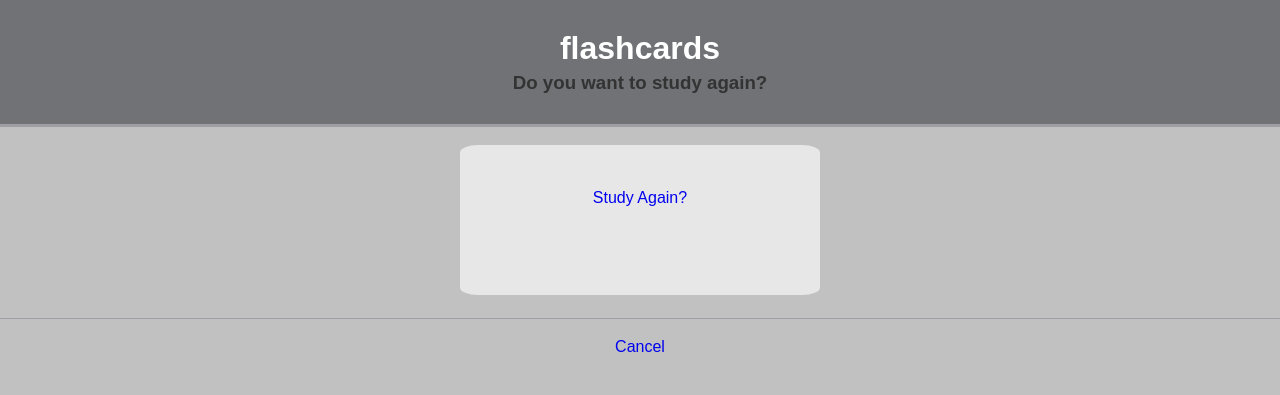
After one commit to Momentum-Team-19/django-duplex-the-code-breakers, a Django app: template flashcards/templates/study_again.html in a window 1280 px wide. The commit adds this page. Shown: the top 395 px of the page. Run offline with Django 4.2, Linux system fonts and the light colour scheme; the template is opened without the code that fills it, so the values that code supplies are empty.

Commit message:
finished study_again

```diff
--- a/config/urls.py
+++ b/config/urls.py
@@ -36,4 +36,5 @@ urlpatterns = [
     path('card/edit/<int:pk>', views.edit_card, name='edit_card'),
     path('deck/study/<int:pk>', views.study, name='study'),
     path('correct/<int:pk>/', views.toggle_correct, name='toggle_correct'),
+    path('deck/studyagain/', views.study, name='study_again'),
 ]
--- a/flashcards/templates/study.html
+++ b/flashcards/templates/study.html
@@ -73,7 +73,7 @@
 
     <div class="footerContainer">
         <div class="footerOptions">
-            <a class="footerOption" href="{% url 'study' deck.pk %}">
+            <a class="footerOption" href="{% url 'study_again' %}">
                 <p class="footerOptionText">Refresh</p>
             </a>
             <a class="footerOption" href="{% url 'deck_details' deck.pk %}">
--- /dev/null
+++ b/flashcards/templates/study_again.html
@@ -0,0 +1,42 @@
+<!--base.html-->
+{% load static %}
+<!DOCTYPE html>
+<html lang="en">
+
+<head>
+    <meta charset="UTF-8">
+    <meta name="viewport" content="width=device-width, initial-scale=1.0">
+    <link rel="stylesheet" href="{% static 'style.css' %}">
+    <link rel="stylesheet" href="{% static 'stylefx.css' %}">
+    <link rel="shortcut icon" href="#">
+    <title>flashcards</title>
+</head>
+
+<body>
+    <header>
+        <a class="pageLink" href="{% url 'homepage' %}">
+            <div class="pageText">
+                <h1 class="pageName">flashcards</h1>
+                <h3 class="pageTitle">Do you want to study again?</h3>
+            </div>
+        </a>
+    </header>
+
+    <div class="loginContainer">
+        <div class="loginBox">
+            <a class="footerOption" href="{% url 'study' deck.pk %}">
+                <p class="footerOptionText">Study Again?</p>
+            </a>
+        </div>
+    </div>
+
+    <div class="footerContainer">
+        <div class="footerOptions">
+            <a class="footerOption" href="{% url 'homepage' %}">
+                <div class="footerText">Cancel</div>
+            </a>
+        </div>
+    </div>
+</body>
+
+</html>
```
Also changed, not shown: flashcards/views.py (+9 -1 lines).
